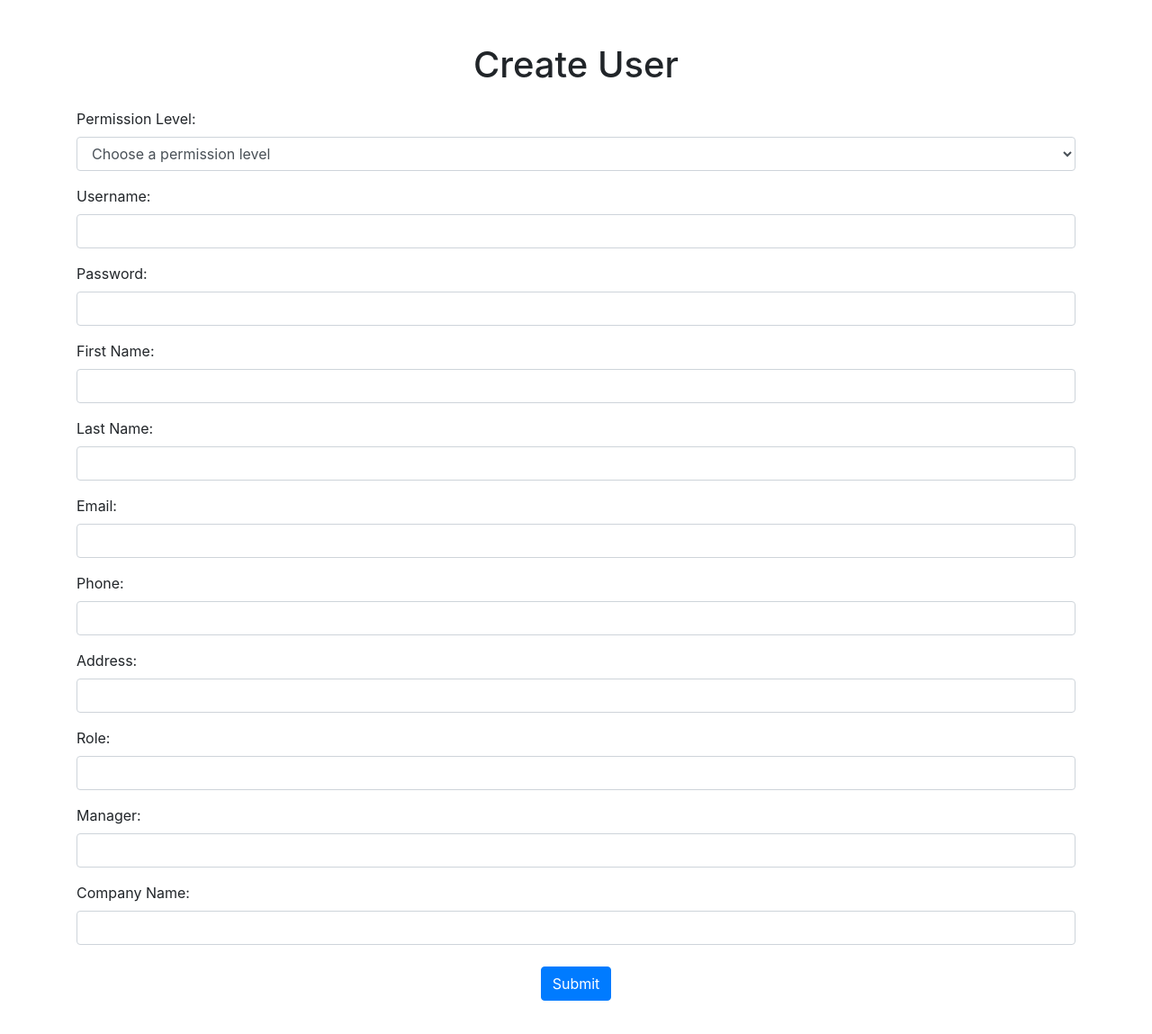
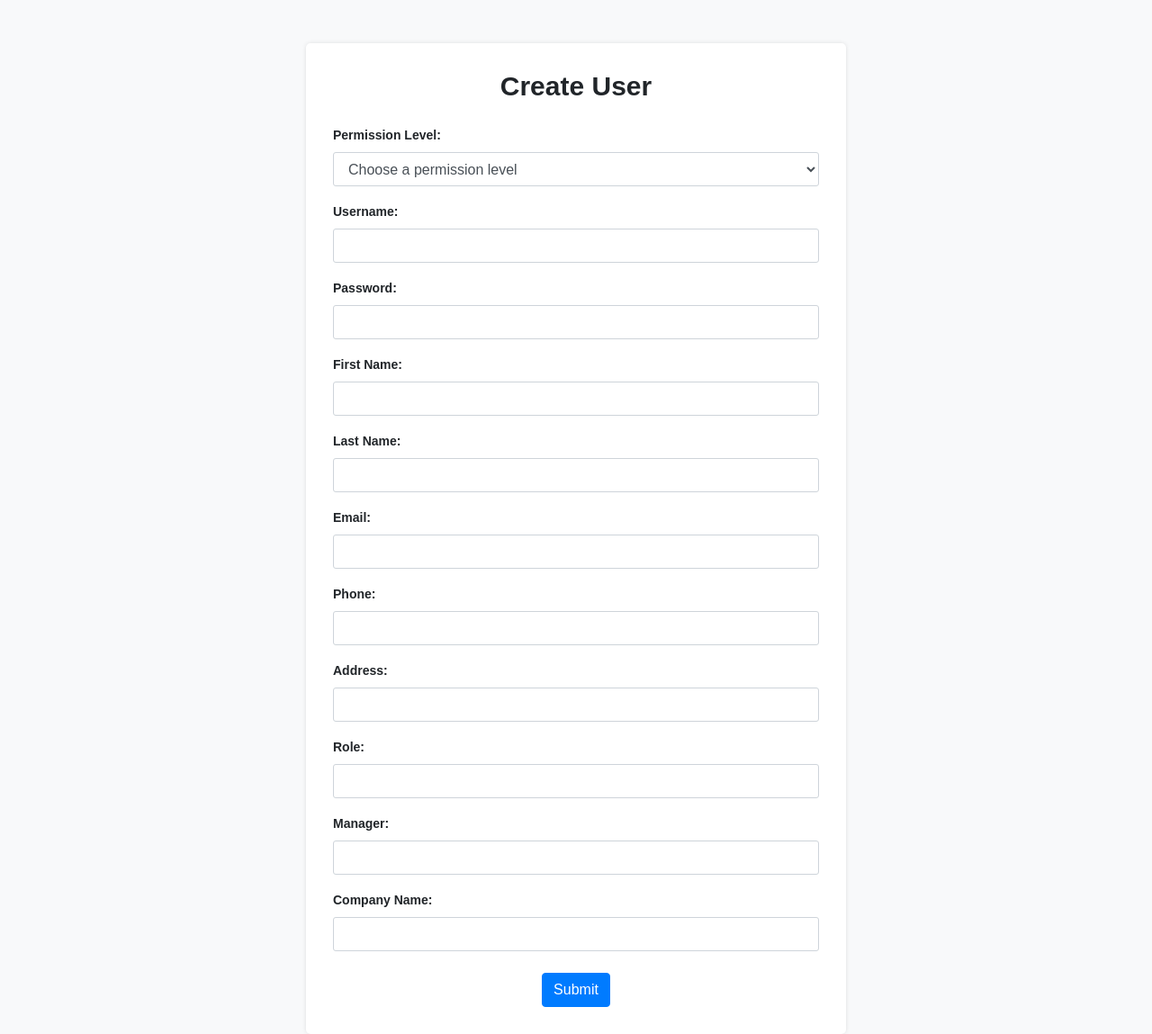
Before and after one commit to tristam-sanborn/universal-management-platform, a Flask app: page /create_user in a window 1280 px wide. Shown: the whole page at 90% size. Before the commit the page ends 1112 px from the top, so only its background shows below. Run offline with Flask 3, Linux system fonts and the light colour scheme; some libraries are stand-ins or nearby versions.

Commit message:
small update to app and create_user improved a bit
small update to app and create_user improved a bit

```diff
--- a/appV1_02.py
+++ b/appV1_02.py
@@ -117,6 +117,7 @@ def admin():
 
 @app.route('/user')
 def user():
+    #REDIRECT TO USERS PROFILE PAGE
     return render_template('user.html')
 
 
@@ -138,7 +139,6 @@ def search_results():
     searchCursor.close()
     searchCnx.close()
 
-    # Use jsonify to convert the results to a json object that can be used by the HTML code
     return render_template('search_results.html', results=results)
 
 @app.route('/users')
@@ -243,9 +243,30 @@ def create_user():
 
     return render_template('create_user.html')
 
+@app.route('/delete', methods=['POST'])
+def delete_profile(user_id):
+    confirmation = request.form['confirmationList']
+    passwordRentry = request.form['passwordBox']
+    if confirmation == "confirm":
+        conn = getConnection()
+        cursor = conn.cursor()
+        authenticated = (cursor.exectute("SELECT * from employees WHERE username = %s and password = %s", session["username"], passwordRentry))
+        if authenticated:
+            username = cursor.exectute("SELECT username from employees WHERE uid = %s", user_id)
+            cursor.execute("DROP %S", username)
+
+
+    else:
+        return redirect(url_for('admin', user_id=user_id))
+
+
+    return redirect(url_for('admin', user_id=user_id))
 
 
 
+def auditHistory(sqlcommand, modifiedUID, modifiedByUID):
+    #break down the sql input and add it to to corresponding UID's audit log file
+    return
 # Run the app on port 5000
 if __name__ == "__main__":
     app.run(port=5000)
--- a/templates/create_user.html
+++ b/templates/create_user.html
@@ -6,6 +6,46 @@
     <script src="https://ajax.googleapis.com/ajax/libs/jquery/3.5.1/jquery.min.js"></script>
     <script src="https://cdnjs.cloudflare.com/ajax/libs/popper.js/1.16.0/umd/popper.min.js"></script>
     <script src="https://maxcdn.bootstrapcdn.com/bootstrap/4.5.2/js/bootstrap.min.js"></script>
+    <style>
+        body {
+            background-color: #f8f9fa;
+            font-family: 'Arial', sans-serif;
+        }
+
+        .container {
+            max-width: 600px;
+            background-color: white;
+            border-radius: 5px;
+            padding: 30px;
+            box-shadow: 0px 0px 5px 0px rgba(0,0,0,0.1);
+        }
+
+        h1 {
+            font-size: 30px;
+            font-weight: bold;
+            margin-bottom: 20px;
+        }
+
+        label {
+            font-weight: bold;
+            font-size: 14px;
+        }
+
+        .form-control {
+            border: 1px solid #ced4da;
+            border-radius: 3px;
+        }
+
+        .btn-primary {
+            background-color: #007bff;
+            border-color: #007bff;
+        }
+
+        .btn-primary:hover {
+            background-color: #0069d9;
+            border-color: #0062cc;
+        }
+    </style>
 </head>
 <body>
     <div class="container mt-5">
@@ -49,7 +89,7 @@
             </div>
             <div class="form-group">
                 <label>Role:</label>
-                <input type="text" name="role" class="form-control">
+                <input             type="text" name="role" class="form-control">
             </div>
             <div class="form-group">
                 <label>Manager:</label>
@@ -64,5 +104,3 @@
             </div>
         </form>
     </div>
-</body>
-</html>
```
